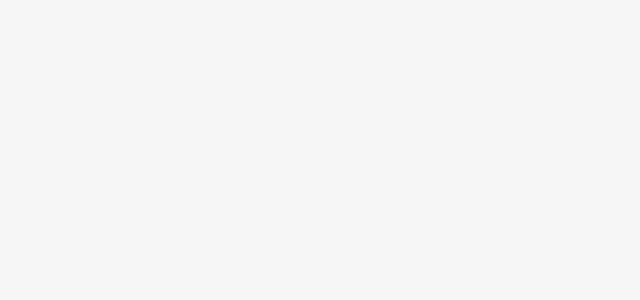
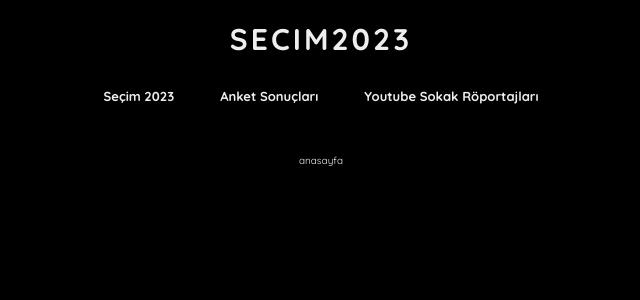
Before and after one commit to enesyukselx/2023secim, a Next.js app: page / in a window 1280 px wide. Shown: the top 300 px of the page, without its empty margins (319-959 px from the left). Built offline with nearby package versions, Linux system fonts and the light colour scheme.

Commit message:
layout design

```diff
--- a/src/app/globals.scss
+++ b/src/app/globals.scss
@@ -4,11 +4,11 @@
 html {
     font-size: 62.5%;
     font-family: "Quicksand", sans-serif;
-    color: #000;
+    color: #eeeeee;
 }
 body {
     font-family: "Quicksand", sans-serif;
-    background-color: #f5f5f5;
+    background-color: #000;
 }
 * {
     padding: 0;
--- a/src/app/layout.js
+++ b/src/app/layout.js
@@ -1,4 +1,7 @@
 import "./globals.scss";
+import styles from "./layout.module.scss";
+
+import Link from "next/link";
 
 export const metadata = {
     title: "Create Next App",
@@ -8,7 +11,31 @@ export const metadata = {
 export default function RootLayout({ children }) {
     return (
         <html lang="en">
-            <body>{children}</body>
+            <body>
+                <header>
+                    <div className={styles.logo}>
+                        <h1>SECIM2023</h1>
+                    </div>
+
+                    <div className={styles.menu}>
+                        <ul>
+                            <li>
+                                <Link href="/">Seçim 2023</Link>
+                            </li>
+                            <li>
+                                <Link href="/anket">Anket Sonuçları</Link>
+                            </li>
+                            <li>
+                                <Link href="/youtube">
+                                    Youtube Sokak Röportajları
+                                </Link>
+                            </li>
+                        </ul>
+                    </div>
+                </header>
+
+                <div className={styles.content}>{children}</div>
+            </body>
         </html>
     );
 }
--- /dev/null
+++ b/src/app/layout.module.scss
@@ -0,0 +1,42 @@
+.logo {
+    text-align: center;
+    padding-top: 2rem;
+
+    h1 {
+        font-size: 3rem;
+        letter-spacing: 0.3rem;
+    }
+}
+
+.menu {
+    text-align: center;
+    ul {
+        display: flex;
+        justify-content: center;
+        list-style: none;
+
+        li {
+            padding: 3rem 0.3rem;
+        }
+    }
+    a {
+        text-decoration: none;
+        color: #eeeeee;
+        background-color: transparent;
+        font-size: 1.3rem;
+        padding: 1rem 2rem;
+        border-radius: 100px;
+        transition: all 0.3s ease-in-out;
+        font-weight: bold;
+
+        &:hover {
+            background-color: rgba(88, 88, 88, 0.483);
+        }
+    }
+}
+
+.content {
+    margin: 0 auto;
+    text-align: center;
+    margin-top: 2rem;
+}
--- a/src/app/page.js
+++ b/src/app/page.js
@@ -5,5 +5,5 @@ import styles from "./page.module.scss";
 const inter = Inter({ subsets: ["latin"] });
 
 export default function Home() {
-    return <main className={styles.main}></main>;
+    return <main className={styles.main}>anasayfa</main>;
 }
--- /dev/null
+++ b/src/app/youtube/page.js
@@ -0,0 +1,5 @@
+const Page = () => {
+    return "youtube";
+};
+
+export default Page;
```
